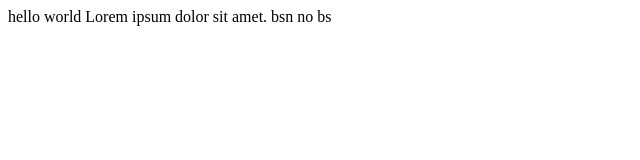
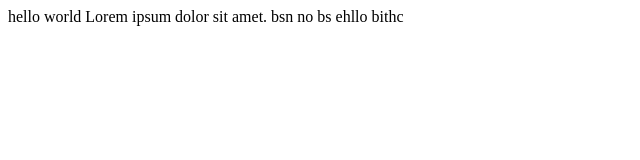
Before and after one commit to Abhishek891-beep/test, a plain HTML site: page index.html in a window 1280 px wide. Shown: the full height of the page, 0-640 px from the left. Drawn offline with Linux system fonts and the light colour scheme.

Commit message:
bithcing about html

```diff
--- a/index.html
+++ b/index.html
@@ -9,5 +9,6 @@
     hello world
     Lorem ipsum dolor sit amet.
     bsn no bs
+    ehllo bithc
 </body>
 </html>
```
